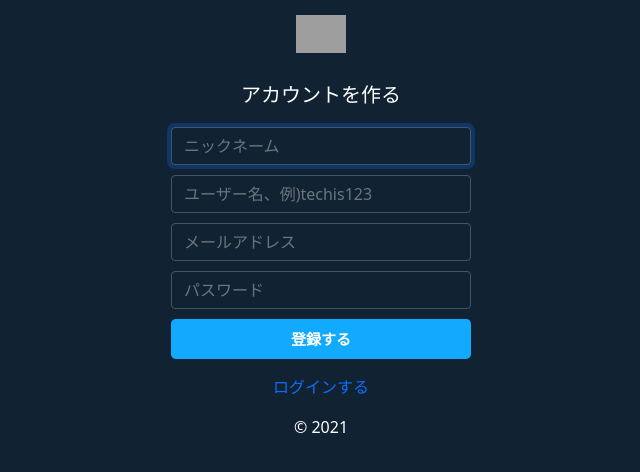
After one commit to algon00/TwitterClone, a PHP site: page /sign-up.php in a window 1280 px wide. The commit adds this page. Shown: the top 472 px of the page, without its empty margins (319-959 px from the left). Run offline with PHP 8.4, Linux system fonts and the light colour scheme; grey boxes are pictures that could not be loaded.

Commit message:
会員登録画面＆ログイン画面

```diff
--- a/views/css/style.css
+++ b/views/css/style.css
@@ -194,3 +194,41 @@ a{
     padding-top: 2px;
     color: #444;
 }
+
+/*会員登録画面(ログイン画面共有)*/
+body .signup{
+    display: flex;
+    align-items: center;
+    padding-top: 40px;
+    padding-bottom: 40px;
+    height: 100%;
+}
+.signup{
+    background-color: #123;
+    color: #fff;
+}
+.signup .form-signup{
+    width: 100%;
+    max-width: 330px;
+    padding: 15px;
+    margin: auto;
+}
+.signup .logo-white{
+    margin-bottom: 30px;
+    width: 50px;
+}
+.signup h1{
+    font-size: 20px;
+    margin-bottom: 20px;
+}
+.signup input{
+   margin-bottom: 10px;
+   background-color: #123;
+   border-color: #456;
+   color: #fff;
+}
+.signup input:focus{
+    background-color: #123;
+    border-color: #456;
+    color: #fff;
+}
--- /dev/null
+++ b/views/sign-up.php
@@ -0,0 +1,28 @@
+<!DOCTYPE html>
+<html lang="ja">
+<head>
+    <meta charset="UTF-8">
+    <meta http-equiv="X-UA-Compatible" content="IE=edge">
+    <meta name="viewport" content="width=device-width, initial-scale=1.0">
+    <link rel="icon" href="./img/logo-twitterblue.svg">
+    <link href="https://cdn.jsdelivr.net/npm/bootstrap@5.0.0-beta1/dist/css/bootstrap.min.css" rel="stylesheet" integrity="sha384-giJF6kkoqNQ00vy+HMDP7azOuL0xtbfIcaT9wjKHr8RbDVddVHyTfAAsrekwKmP1" crossorigin="anonymous">
+    <link href="./css/style.css" rel="stylesheet">
+    <title>会員登録画面 / titterクローン</title>
+    <meta name="discription" content="会員登録画面です">
+</head>
+<body class="signup text-center">
+    <main class="form-signup">
+        <form action="sign-up.php" method="post">
+            <img src="./img/logo-white.svg" alt="" class="logo-white">
+            <h1>アカウントを作る</h1>
+            <input type="text" class="form-control" name="nickname" placeholder="ニックネーム" maxlenth="50" required autofocus>
+            <input type="text" class="form-control" name="name" placeholder="ユーザー名、例)techis123" maxlenth="50" required>
+            <input type="email" class="form-control" name="email" placeholder="メールアドレス" maxlenth="254" required >
+            <input type="password" class="form-control" name="password" placeholder="パスワード" minlegth="4" maxlength="128" required>
+            <buttn class="w-100 btn btn-lg" type="submit">登録する</buttn>
+            <p class="mt-3 mb2"><a href="sign-in.php">ログインする</a></p>
+            <p class="mt-2 mb-3">&copy; 2021</p>
+        </form>
+    </main>
+</body>
+</html>
```
Also changed, not shown: views/home.php (+14 -4 lines), views/js/likes.js (added, +31 -0 lines), views/sign-in.php (added, +26 -0 lines).
